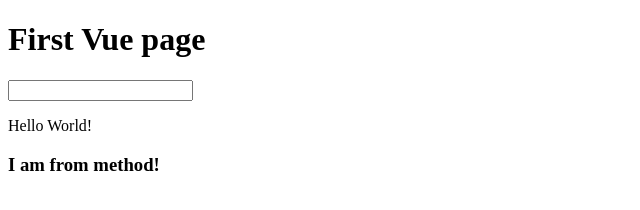
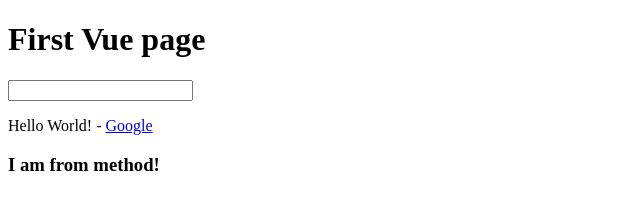
Before and after one commit to gpandeya/vue, a plain HTML site: page index.html in a window 1280 px wide. Shown: the full height of the page, 0-640 px from the left. Drawn offline with Linux system fonts and the light colour scheme.

Commit message:
added href link

```diff
--- a/index.html
+++ b/index.html
@@ -10,7 +10,7 @@
 <div id="app">
     <input type="text" v-on:input="changeTitle">
     <p>
-      {{title}}
+      {{title}} - <a v-bind:href="link">Google</a>
     </p>
   <h3> {{displayReturnString()}}</h3>
 </div>
@@ -19,7 +19,8 @@
         new Vue({
         el:'#app',
         data: {
-            title: 'Hello World!'
+            title: 'Hello World!',
+            link: "http://google.com"
         },
         methods:{
             changeTitle: function(event){
```
